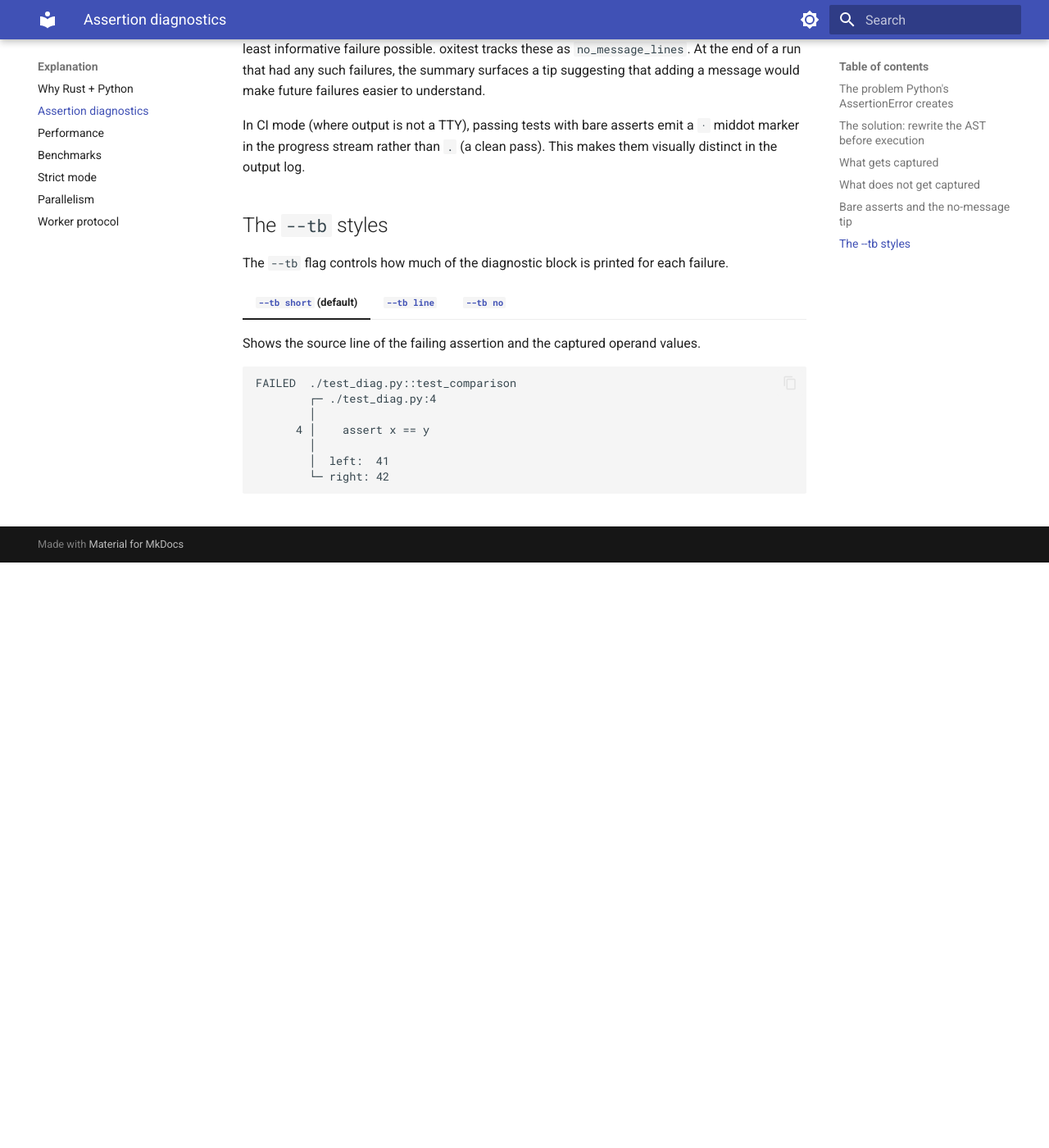
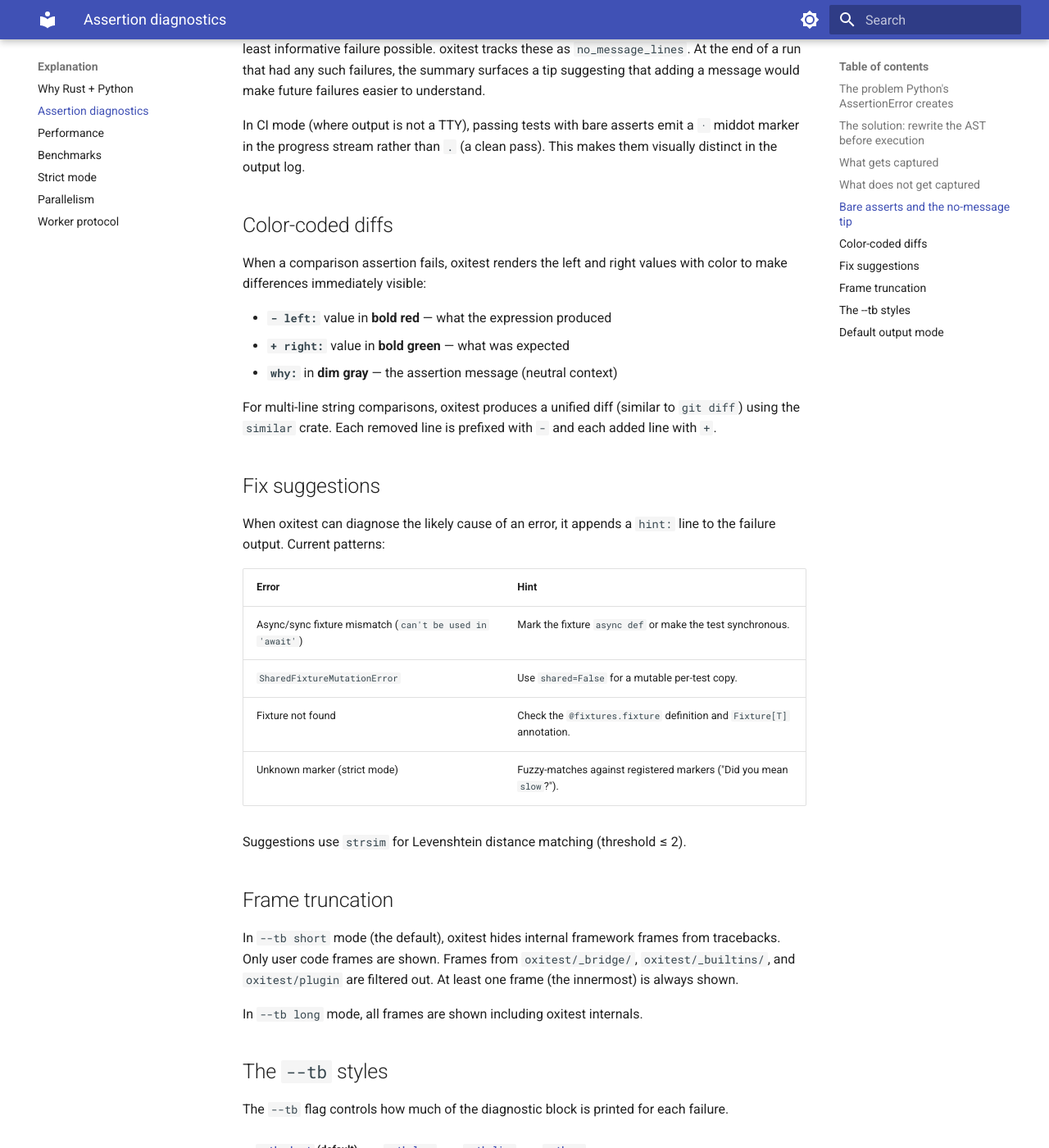
Before and after one commit to kalonji-tools/oxitest, an MkDocs documentation site: the page built from docs/src/explanation/assertion-diagnostics.md, in a window 1280 px wide and 1400 px high, scrolled down 2452 px. Shown: the whole window at 82% size. Built offline with MkDocs 1.6.1 and Material for MkDocs 9.7.7, drawn with Linux system fonts in a browser that asks for light colours; before the commit the page ends 3138 px from its top, so only the background shows below that; some of the changed text lies outside the part shown.

Commit message:
docs: update assertion diagnostics and CLI reference for milestone A
- assertion-diagnostics.md: add color-coded diffs, fix suggestions,
  frame truncation, default output mode sections. Update --tb examples
  to show ├─ diff section.
- cli.md: update --verbose description (failures-only default),
  --warnings description (box-style, WarnCapture exclusion),
  --tb table and examples.

Assisted-by: Claude Opus 4.6 (1M context) <noreply@anthropic.com>

````diff
--- a/docs/src/explanation/assertion-diagnostics.md
+++ b/docs/src/explanation/assertion-diagnostics.md
@@ -94,12 +94,49 @@ In CI mode (where output is not a TTY), passing tests with bare asserts emit a `
 marker in the progress stream rather than `.` (a clean pass). This makes them visually distinct
 in the output log.
 
+## Color-coded diffs
+
+When a comparison assertion fails, oxitest renders the left and right values with color
+to make differences immediately visible:
+
+- **`- left:`** value in **bold red** — what the expression produced
+- **`+ right:`** value in **bold green** — what was expected
+- **`why:`** in **dim gray** — the assertion message (neutral context)
+
+For multi-line string comparisons, oxitest produces a unified diff (similar to `git diff`)
+using the `similar` crate. Each removed line is prefixed with `-` and each added line
+with `+`.
+
+## Fix suggestions
+
+When oxitest can diagnose the likely cause of an error, it appends a `hint:` line to the
+failure output. Current patterns:
+
+| Error | Hint |
+|-------|------|
+| Async/sync fixture mismatch (`can't be used in 'await'`) | Mark the fixture `async def` or make the test synchronous. |
+| `SharedFixtureMutationError` | Use `shared=False` for a mutable per-test copy. |
+| Fixture not found | Check the `@fixtures.fixture` definition and `Fixture[T]` annotation. |
+| Unknown marker (strict mode) | Fuzzy-matches against registered markers ("Did you mean `slow`?"). |
+
+Suggestions use `strsim` for Levenshtein distance matching (threshold ≤ 2).
+
+## Frame truncation
+
+In `--tb short` mode (the default), oxitest hides internal framework frames from
+tracebacks. Only user code frames are shown. Frames from `oxitest/_bridge/`,
+`oxitest/_builtins/`, and `oxitest/plugin` are filtered out. At least one frame (the
+innermost) is always shown.
+
+In `--tb long` mode, all frames are shown including oxitest internals.
+
 ## The `--tb` styles
 
 The `--tb` flag controls how much of the diagnostic block is printed for each failure.
 
 === "`--tb short` (default)"
-    Shows the source line of the failing assertion and the captured operand values.
+    Shows the source line of the failing assertion, color-coded diff of operand values,
+    and any fix suggestions. Internal framework frames are hidden.
 
     ```text
     FAILED  ./test_diag.py::test_comparison
@@ -107,16 +144,41 @@ The `--tb` flag controls how much of the diagnostic block is printed for each fa
             │
           4 │    assert x == y
             │
-            │  left:  41
-            └─ right: 42
+            ├─  diff
+            │  - left:  41
+            │  + right: 42
+            └─ why:   values should match
+    ```
+
+=== "`--tb long`"
+    Full call-chain frames (including oxitest internals), plus the diff and suggestions.
+
+    ```text
+    FAILED  ./test_diag.py::test_comparison
+            ┌─ ./test_diag.py:4
+            │
+            ├─  frames
+            │    test_diag.py:4  test_comparison
+            │      assert x == y
+            │
+            ├─  diff
+            │  - left:  41
+            │  + right: 42
+            └─ why:   values should match
     ```
 
 === "`--tb line`"
-    Shows the file path and line number and the captured operand values, but omits the
-    source code line. Useful when the goal is failure locations and values without the
-    surrounding source context.
+    One compact line per failure: `STATUS  node_id  :lineno  message`.
 
 === "`--tb no`"
     Suppresses the diagnostic block entirely. Only the test name and FAILED status are
     shown. Useful for scripting or piping output to another tool that will process failures
     programmatically.
+
+## Default output mode
+
+By default (without `-v`), oxitest shows only the progress bar during execution. Passing
+tests are silent. Failures are printed at the end before the summary.
+
+With `-v` (verbose), every test result is printed as it completes — including passing tests
+with their duration.
````
Also changed, not shown: docs/src/reference/cli.md (+18 -4 lines).
